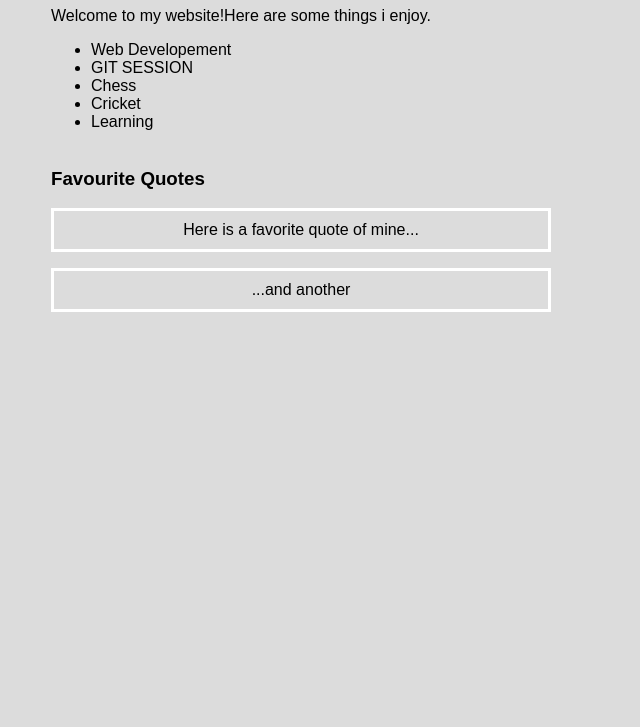
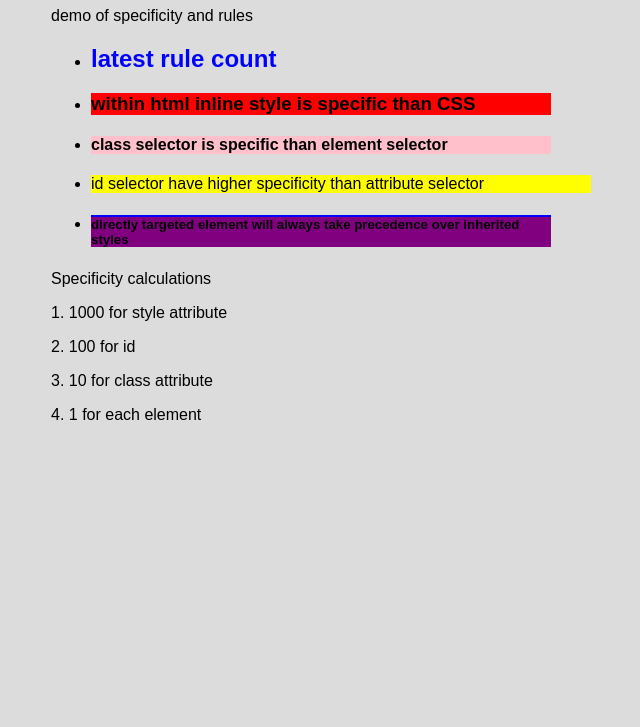
Before and after one commit to vishalrat/day3, a plain HTML site: page index.html in a window 1280 px wide. Shown: the part 73-800 px from the top of the page, without its empty margins (339-979 px from the left). Drawn offline with Linux system fonts and the light colour scheme.

Commit message:
demo of specificity

```diff
--- a/index.html
+++ b/index.html
@@ -1,45 +1,62 @@
 <!doctype html>
 <html>
 <head>
+<link rel="stylesheet" href="style.css">
+
+<style>
+
+h3 {background-color: red;}
+
+.class-selector{
+	background-color: pink;
+}
+
+h4 {
+	background-color: yellow;
+}
+</style>
 
 </head>
-<style >
-	body {
-	background-color: gainsboro;
-	font-family: sans-serif;
+
+<body>
+<div>
+<h1>CSS specificity</h1>
+demo of specificity and rules <br>
+<ul>
+	<li>
+		 <h2>
+		 	latest rule count
+		 </h2>
+	</li>
+	<li>
+	 	<h3>
+	 		within html inline style is specific than CSS
+	 	</h3>
+	</li>
+	<li>
+		<h4 class="class-selector">
+	 		class selector is specific than element selector
+	 	</h4>
+	</li>
+	<li>
+		<div id="id-selector">
+			id selector have higher specificity than attribute selector
+		</div>
+	 </li>
+	 <li class="inherit">
+	 	<h5>
+	 		directly targeted element will always take precedence over inherited styles
+	 	</h5>
+	</li>
 
 
-}
-
-div{
-	width: 500px;
-	margin:auto;
-}
-
-.class1 {
-	border: solid;
-	border-color: white;
-	padding: 10px;
-	text-align: center;
-
-}
-</style>
-<body>
-<div>
-<h1>My First Website</h1>
-Welcome to my website!Here are some things i enjoy.<br>
-<ul>
-	<li> Web Developement</li>
-	<li> GIT SESSION </li>
-	<li> Chess</li>
-	<li> Cricket </li>
-
-	<li> Learning</li><br>
 
 </ul>
-<h3>Favourite Quotes</h3>
-	<p class="class1" >Here is a favorite quote of mine...</p>
-	<p class="class1">...and another</p>
+Specificity calculations
+	<p  >1.  1000 for style attribute</p>
+	<p > 2.  100 for id</p>
+	<p > 3.  10 for class attribute</p>
+	<p > 4.  1 for each element</p>
 </p>
 <div>
 </body>
--- a/style.css
+++ b/style.css
@@ -4,6 +4,40 @@ body {
 
 
 }
+
+h2{
+	color: yellow;
+}
+
+
+h2{
+	color: blue;
+}
+
+h3 {background-color: red;}
+
+
+h4 {
+	background-color: blue;
+}
+
+.class-selector{
+	background-color: purple;
+}
+
+
+h5 {
+	background-color: purple;
+}
+
+.inherit{
+	background-color: blue;
+}
+
+#id-selector {background-color: yellow;}
+
+
+div[id=id-selector] {background-color: blue;}
 
 div{
 	width: 500px;
```
